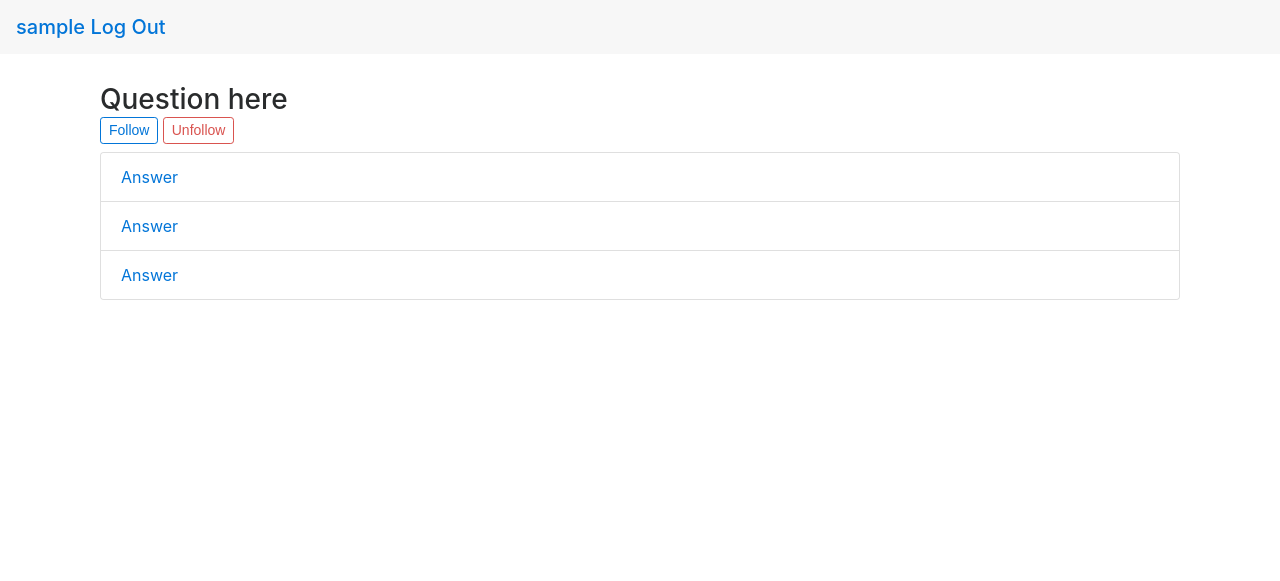
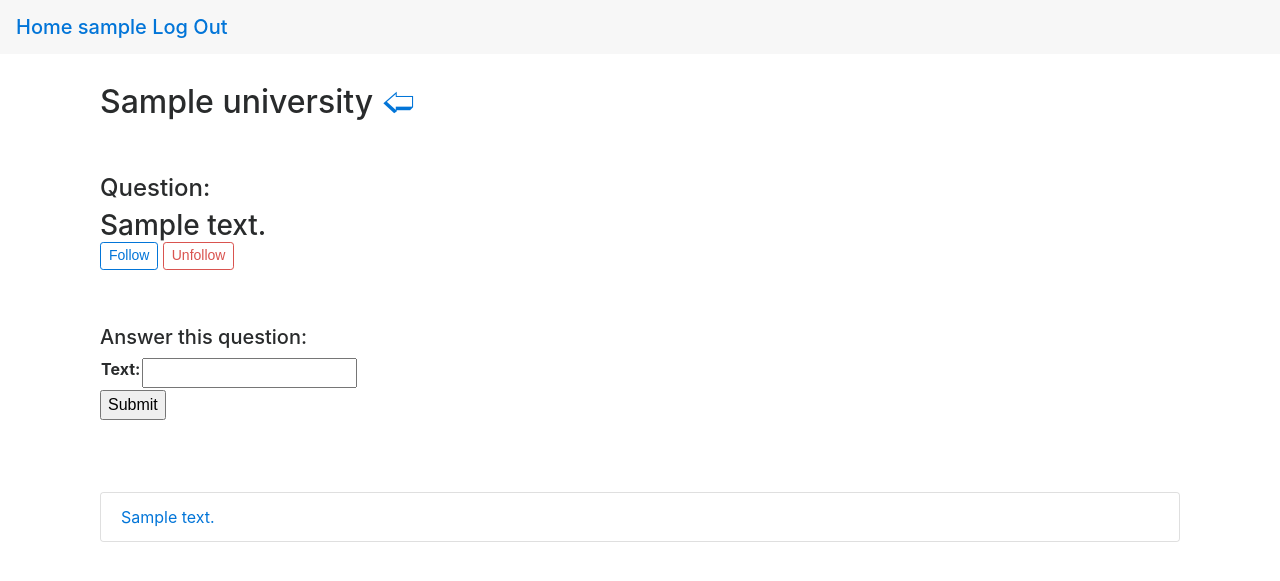
Before and after one commit to danagilliann/large_scale, a Django app: page /micro/question/1/ in a window 1280 px wide. Shown: the top 581 px of the page. Run offline with Django 3.2, Linux system fonts and the light colour scheme; a user stored in the database is signed in; tables that the repository leaves empty hold one stand-in row (values such as "Sample post"); some libraries are stand-ins or nearby versions.

Commit message:
posting questions and answers work

```diff
--- a/web/scalica/micro/templates/micro/base.html
+++ b/web/scalica/micro/templates/micro/base.html
@@ -10,6 +10,7 @@
   <nav class="navbar navbar-light bg-faded">
     <h1 class="navbar-brand mb-0">
       {% if user.is_authenticated %}
+        <a href="/micro">Home </a>
         <a href="/micro/user/123">{{ user.username }}</a>
         <a href="{% url 'micro:logout' %}">Log Out</a>
           {% else %}
--- a/web/scalica/micro/templates/micro/question.html
+++ b/web/scalica/micro/templates/micro/question.html
@@ -2,18 +2,40 @@
 {% block content %}
 
 <div class="container" style="padding: 30px;">
-  <h3>Question here</h3>
+  <h2>{{ university.name }} <a href="/micro/university/{{ question.university_id }}/">🢠</a></h2>
+  <br><br>
+
+  <h4>Question:</h4>
+  <h3>{{ question.text }}</h3>
   <h6 class="card-subtitle mb-2 text-muted">
     <button type="button" class="btn btn-outline-primary btn-sm">Follow</button>
     <button type="button" class="btn btn-outline-danger btn-sm">Unfollow</button>
   </h6>
-  <div class="card">
-    <ul class="list-group list-group-flush">
-      <li class="list-group-item"><a href="/micro/answer/123">Answer</a></li>
-      <li class="list-group-item"><a href="/micro/answer/123">Answer</a></li>
-      <li class="list-group-item"><a href="/micro/answer/123">Answer</a></li>
-    </ul>
+  <br><br>
+
+  <h5>Answer this question:</h4>
+  <form action="/micro/post_answer/{{ question.id }}/" method="post">
+  <table class="registerTable">
+    {% csrf_token %}
+    {{ answer_form.as_table }}
+  </table>
+    <input type="submit" value="Submit" />
+  </form>
+  <br><br><br>
+
+  {% if answer_list %}
+    <div class="card">
+      <ul class="list-group list-group-flush">
+        {% for answer in answer_list %}
+        <li class="list-group-item"><a href="/micro/answer/{{ answer.id }}">{{ answer.text }}</a></li>
+        {% endfor %}
+      </ul>
+    </div>
   </div>
+  {% else %}
+    <div class="card">
+      There are no answers for this question yet. Answer above!
+    </div>
+  {% endif %}
 </div>
-
 {% endblock %}
--- a/web/scalica/micro/templates/micro/universities.html
+++ b/web/scalica/micro/templates/micro/universities.html
@@ -3,7 +3,7 @@
 
 <div class="container" style="padding: 30px;">
 	<h3>Add University:</h3>
-	<form action="/micro/universities/" method="post">
+	<form action="/micro/post_university/" method="post">
 	<table class="registerTable">
 	  {% csrf_token %}
 	  {{ form.as_table }}
--- a/web/scalica/micro/templates/micro/university.html
+++ b/web/scalica/micro/templates/micro/university.html
@@ -5,7 +5,7 @@
   <h3>{{ university.name }}</h3>
 
   <h4>Ask a question:</h4>
-	<form action="/micro/university/{{ university.id }}/" method="post">
+	<form action="/micro/post_question/{{ university.id }}/" method="post">
 	<table class="registerTable">
 	  {% csrf_token %}
 	  {{ question_form.as_table }}
@@ -22,10 +22,10 @@
 	      {% endfor %}
 	    </ul>
 	  </div>
-</div>
 	{% else %}
 	  <div class="card">
 	    There are no questions yet for {{ university.name }}. Ask one above!
 	  </div>
 	{% endif %}
+</div>
 {% endblock %}
--- a/web/scalica/micro/urls.py
+++ b/web/scalica/micro/urls.py
@@ -12,5 +12,8 @@ urlpatterns = [
     url(r'^question/(?P<question_id>[0-9]+)/$', views.question, name='question'),
     url(r'^answer/(?P<answer_id>[0-9]+)/$', views.answer, name='answer'),
     url(r'^user/(?P<user_id>[0-9]+)/$', views.user, name='user'),
+    url(r'^post_university/$', views.post_university, name='post_university'),
+    url(r'^post_question/(?P<university_id>[0-9]+)/$', views.post_question, name='post_question'),
+    url(r'^post_answer/(?P<question_id>[0-9]+)/$', views.post_answer, name='post_answer'),
     url('^', include('django.contrib.auth.urls'))
 ]
--- a/web/scalica/micro/views.py
+++ b/web/scalica/micro/views.py
@@ -3,75 +3,9 @@ from django.contrib.auth.decorators import login_required
 from django.contrib.auth.models import User
 from django.core.paginator import Paginator, EmptyPage, PageNotAnInteger
 from django.http import HttpResponse
-from django.shortcuts import render
+from django.shortcuts import redirect, render
 from django.utils import timezone
-from .models import MyUserCreationForm, Question, QuestionForm, University, UniversityForm
-
-
-
-# Quora-clone here
-def universities(request):
-  # get create university form
-  if request.method == 'POST':
-    form = UniversityForm(request.POST)
-    form.save(commit=True)
-  else:
-    form = UniversityForm
-
-  # get all universities from DB (names and id)
-  university_list = University.objects.all();
-  context = {
-    'university_list' : university_list,
-    'form': form
-  }
-  return render(request, 'micro/universities.html', context)
-
-@login_required
-def university(request, university_id):
-  # get uni with this specific id
-  university = University.objects.get(id=university_id)
-
-  # submit or create the question form
-  if request.method == 'POST':
-    form = QuestionForm(request.POST)
-    new_question = form.save(commit=False)
-    new_question.user = request.user
-    new_question.university = university
-    form.save(commit=True)
-  else :
-    form = QuestionForm
-
-  # get all questions from this university
-  question_list = Question.objects.filter(university_id=university_id);
-
-  context = {
-    'university' : university,
-    'question_form' : form,
-    'question_list': question_list
-  }
-  return render(request, 'micro/university.html', context)
-
-def question(request, question_id):
-  return render(request, 'micro/question.html')
-
-def answer(request, answer_id):
-  return render(request, 'micro/answer.html')
-
-def user(request, user_id):
-  return render(request, 'micro/user.html')
-
-@login_required
-def follow_question(request):
-  # follow this question
-  return render(request, 'micro/question.html')
-
-@login_required
-def post_answer(request):
-  # create a new answer and save to db
-  # redirect to question page
-  # we should be able to see the new answer
-  return render(request, 'micro/question.html')
-
+from .models import Answer, AnswerForm, MyUserCreationForm, Question, QuestionForm, University, UniversityForm
 
 # Anonymous views
 #################
@@ -83,34 +17,6 @@ def index(request):
 
 def anon_home(request):
   return render(request, 'micro/public.html')
-
-# def stream(request, user_id):
-#   # See if to present a 'follow' button
-#   form = None
-#   if request.user.is_authenticated() and request.user.id != int(user_id):
-#     try:
-#       f = Following.objects.get(follower_id=request.user.id,
-#                                 followee_id=user_id)
-#     except Following.DoesNotExist:
-#       form = FollowingForm
-#   user = User.objects.get(pk=user_id)
-#   post_list = Post.objects.filter(user_id=user_id).order_by('-pub_date')
-#   paginator = Paginator(post_list, 10)
-#   page = request.GET.get('page')
-#   try:
-#     posts = paginator.page(page)
-#   except PageNotAnInteger:
-#     # If page is not an integer, deliver first page.
-#     posts = paginator.page(1)
-#   except EmptyPage:
-#     # If page is out of range (e.g. 9999), deliver last page of results.
-#     posts = paginator.page(paginator.num_pages)
-#   context = {
-#     'posts' : posts,
-#     'stream_user' : user,
-#     'form' : form,
-#   }
-#   return render(request, 'micro/stream.html', context)
 
 def register(request):
   if request.method == 'POST':
@@ -127,25 +33,8 @@ def register(request):
   else:
     form = MyUserCreationForm
   return render(request, 'micro/register.html', {'form' : form})
-
-# Authenticated views
-#####################
-@login_required
-def home(request):
-  '''List of recent posts by people I follow'''
-  # try:
-  #   my_post = Post.objects.filter(user=request.user).order_by('-pub_date')[0]
-  # except IndexError:
-  #   my_post = None
-  # follows = [o.followee_id for o in Following.objects.filter(
-  #   follower_id=request.user.id)]
-  # post_list = Post.objects.filter(
-  #     user_id__in=follows).order_by('-pub_date')[0:10]
-  # context = {
-  #   'post_list': post_list,
-  #   'my_post' : my_post,
-  #   'post_form' : PostForm
-  # }
+def universities(request):
+  # get all universities from DB (names and id)
   university_list = University.objects.all();
   context = {
     'university_list' : university_list,
@@ -153,30 +42,91 @@ def home(request):
   }
   return render(request, 'micro/universities.html', context)
 
+def university(request, university_id):
+  # get uni with the specific id
+  _university = University.objects.get(id=university_id)
 
-# Allows to post something and shows my most recent posts.
-# @login_required
-# def post(request):
-#   if request.method == 'POST':
-#     form = PostForm(request.POST)
-#     new_post = form.save(commit=False)
-#     new_post.user = request.user
-#     new_post.pub_date = timezone.now()
-#     new_post.save()
-#     return home(request)
-#   else:
-#     form = PostForm
-#   return render(request, 'micro/post.html', {'form' : form})
+  # get all questions from this university
+  question_list = Question.objects.filter(university_id=university_id);
 
-#@login_required
-# def follow(request):
-#   if request.method == 'POST':
-#     form = FollowingForm(request.POST)
-#     new_follow = form.save(commit=False)
-#     new_follow.follower = request.user
-#     new_follow.follow_date = timezone.now()
-#     new_follow.save()
-#     return home(request)
-#   else:
-#     form = FollowingForm
-#   return render(request, 'micro/follow.html', {'form' : form})
+  context = {
+    'university' : _university,
+    'question_list': question_list,
+    'question_form' : QuestionForm
+  }
+  return render(request, 'micro/university.html', context)
+
+def question(request, question_id):
+  # get question and university with the specific id
+  _question = Question.objects.get(id=question_id)
+  _university = University.objects.get(id=_question.university_id)
+
+  # get all answers from this question
+  answer_list = Answer.objects.filter(question_id=question_id)
+
+  context = {
+    'question' : _question,
+    'university' : _university,
+    'answer_list' : answer_list,
+    'answer_form' : AnswerForm
+  }
+
+  return render(request, 'micro/question.html', context)
+
+def answer(request, answer_id):
+  # get answer and question with the specified id
+  _answer = Answer.objects.get(id=answer_id)
+
+  context = {
+    'answer' : _answer
+  }
+
+  return render(request, 'micro/answer.html', context)
+
+def user(request, user_id):
+  return render(request, 'micro/user.html')
+
+
+# Authenticated views
+#####################
+@login_required
+def home(request):
+  return universities(request)
+
+@login_required
+def post_university(request):
+  if request.method == 'POST':
+      form = UniversityForm(request.POST)
+      form.save(commit=True)
+  return universities(request)
+
+@login_required
+def follow_question(request):
+  # follow this question
+  return render(request, 'micro/question.html')
+
+@login_required
+def post_question(request, university_id):
+  if request.method == 'POST':
+    form = QuestionForm(request.POST)
+    new_question = form.save(commit=False)
+    new_question.user = request.user
+
+    _university = University.objects.get(id=university_id)
+    new_question.university = _university
+    new_question = form.save(commit=True)
+    return question(request, new_question.id)
+
+  else:
+    return university(request, university_id)
+
+@login_required
+def post_answer(request, question_id):
+  _question = Question.objects.get(id=question_id)
+  if request.method == 'POST':
+    form = AnswerForm(request.POST)
+    new_answer = form.save(commit=False)
+    new_answer.question = _question
+    new_answer.num_upvotes = 0
+    new_answer = form.save(commit=True)
+  return question(request, _question.id)
```
Also changed, not shown: web/scalica/micro/templates/micro/answer.html (+4 -3 lines). Lines whose indentation alone changed are shown as unchanged.
